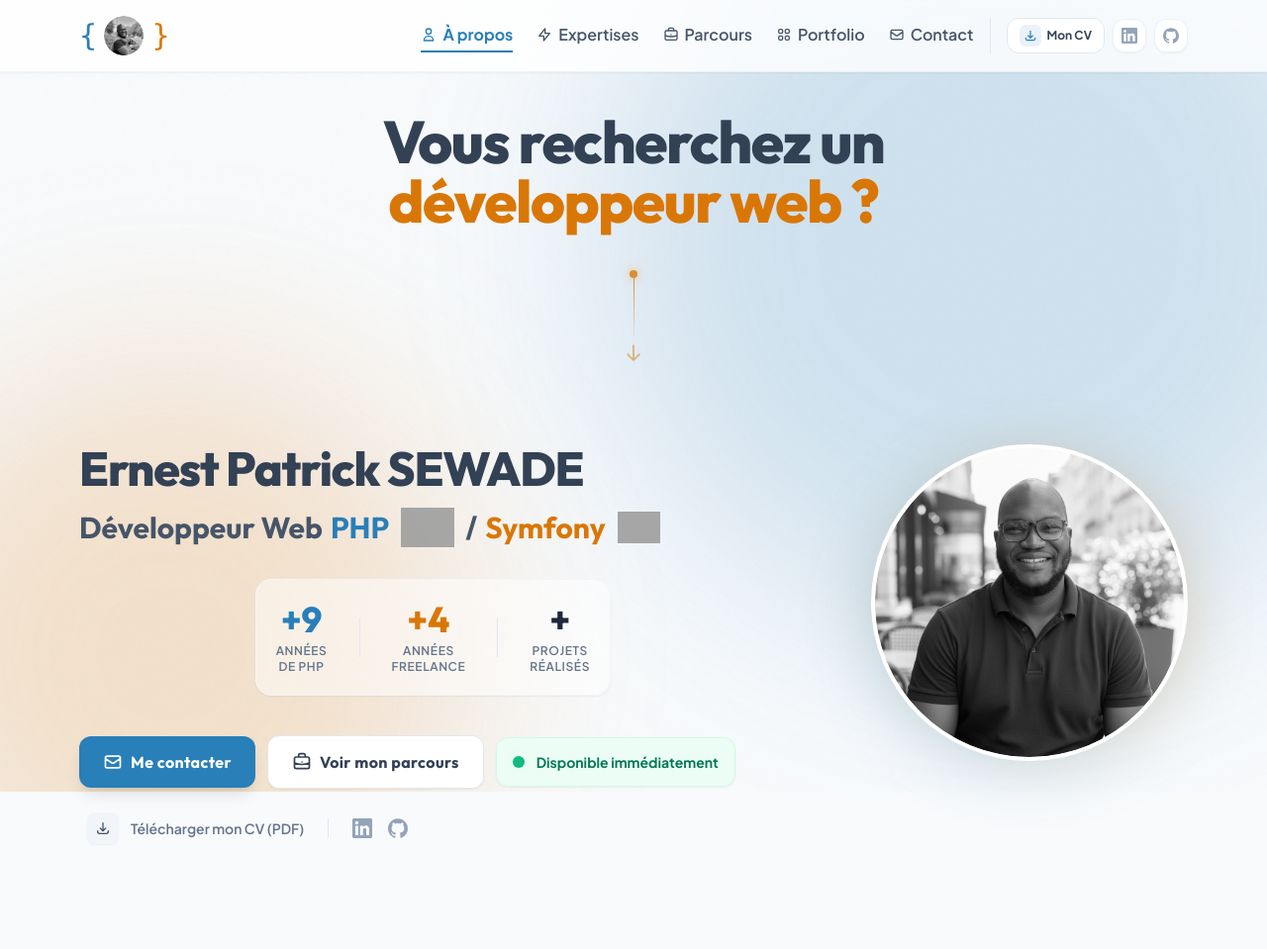
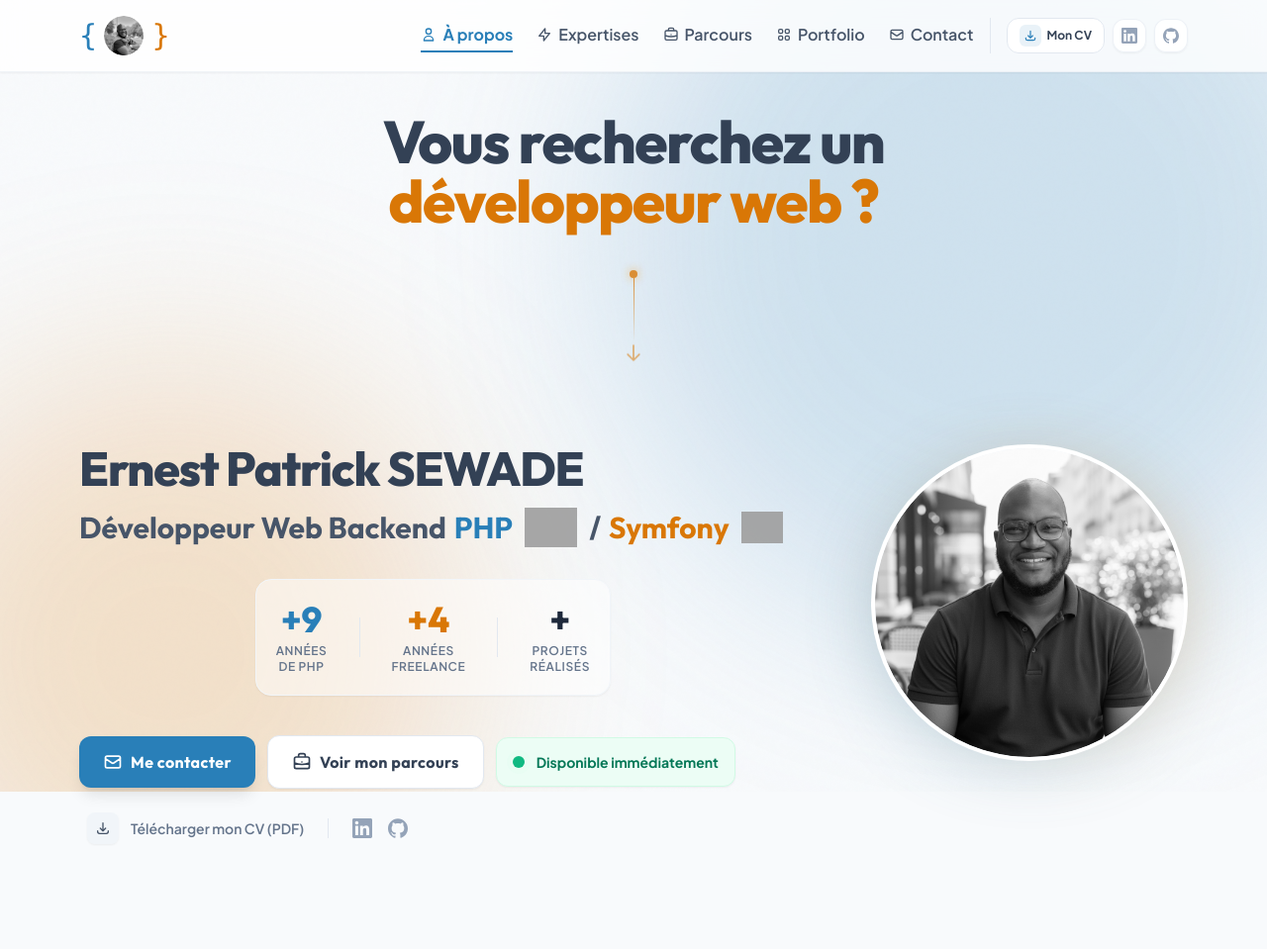
Before and after one commit to patricksewade/portfolio, a PHP site: template templates/pages/home.php in a window 1280 px wide. Shown: the top 959 px of the page at 99% size. Run offline with PHP 8.4, Linux system fonts and the light colour scheme; the template is opened without the code that fills it, so the values that code supplies are empty; some libraries are stand-ins or nearby versions; grey boxes are pictures that could not be loaded.

Commit message:
feat(ui): refine backend developer branding and archive milestone documentation

```diff
--- a/src/Controller/HomeController.php
+++ b/src/Controller/HomeController.php
@@ -131,7 +131,7 @@
         ];
 
         return $this->viewRenderer->renderResponse('pages/home.php', [
-            'page_title'      => "Portfolio d'Ernest Patrick SEWADE | Développeur Web PHP / Symfony",
+            'page_title'      => "Portfolio d'Ernest Patrick SEWADE | Développeur Web Backend PHP / Symfony",
             'projects'        => $projects,
             'projectCount'    => count($projects),
             'profile_summary' => $profileSummary,
--- a/templates/layout/header.php
+++ b/templates/layout/header.php
@@ -3,7 +3,7 @@
 <head>
     <meta charset="UTF-8">
     <meta name="viewport" content="width=device-width, initial-scale=1.0">
-    <meta name="description" content="Portfolio de Ernest Patrick SEWADE, Développeur Web.">
+    <meta name="description" content="Portfolio d'Ernest Patrick SEWADE, Développeur Web Backend PHP / Symfony.">
     <title><?= e($page_title ?? 'Portfolio') ?></title>
     <!-- Favicon -->
     <link rel="icon" type="image/png" href="<?= BASE_URL ?>/favicon.png">
--- a/templates/pages/home.php
+++ b/templates/pages/home.php
@@ -32,7 +32,7 @@
                 Ernest Patrick SEWADE
             </h1>
             <h2 class="text-2xl md:text-3xl font-bold text-slate-600 mb-6 flex items-center flex-wrap gap-x-2 gap-y-3">
-                Développeur Web <span class="text-brand">PHP</span>
+                Développeur Web Backend <span class="text-brand">PHP</span>
                 <div class="relative group flex items-center mx-1">
                     <img src="https://cdn.simpleicons.org/php/475569" alt="PHP" class="h-8 md:h-10 w-auto group-hover:scale-110 group-hover:opacity-100 opacity-90 transition-all duration-300">
                     <div class="absolute inset-0 bg-slate-400 rounded-full blur-md opacity-0 group-hover:opacity-20 transition-opacity"></div>
--- a/templates/pages/mentions-legales.php
+++ b/templates/pages/mentions-legales.php
@@ -48,7 +48,7 @@
                 <div>
                     <span class="block text-xs font-bold uppercase tracking-wider text-slate-400 mb-1">Identité</span>
                     <strong class="text-slate-800 font-semibold text-base">Ernest Patrick SEWADE</strong>
-                    <span class="block text-slate-500 text-xs mt-0.5">Développeur Web PHP & Symfony</span>
+                    <span class="block text-slate-500 text-xs mt-0.5">Développeur Web Backend PHP & Symfony</span>
                 </div>
                 <div>
                     <span class="block text-xs font-bold uppercase tracking-wider text-slate-400 mb-1">Directeur de la publication</span>
```
Also changed, not shown: .agents/memory/ARCHITECTURE.md, .agents/memory/LESSONS_LEARNED.md, .agents/rules/archive/2026-08-22_portfolio_enhancements.md (added).
